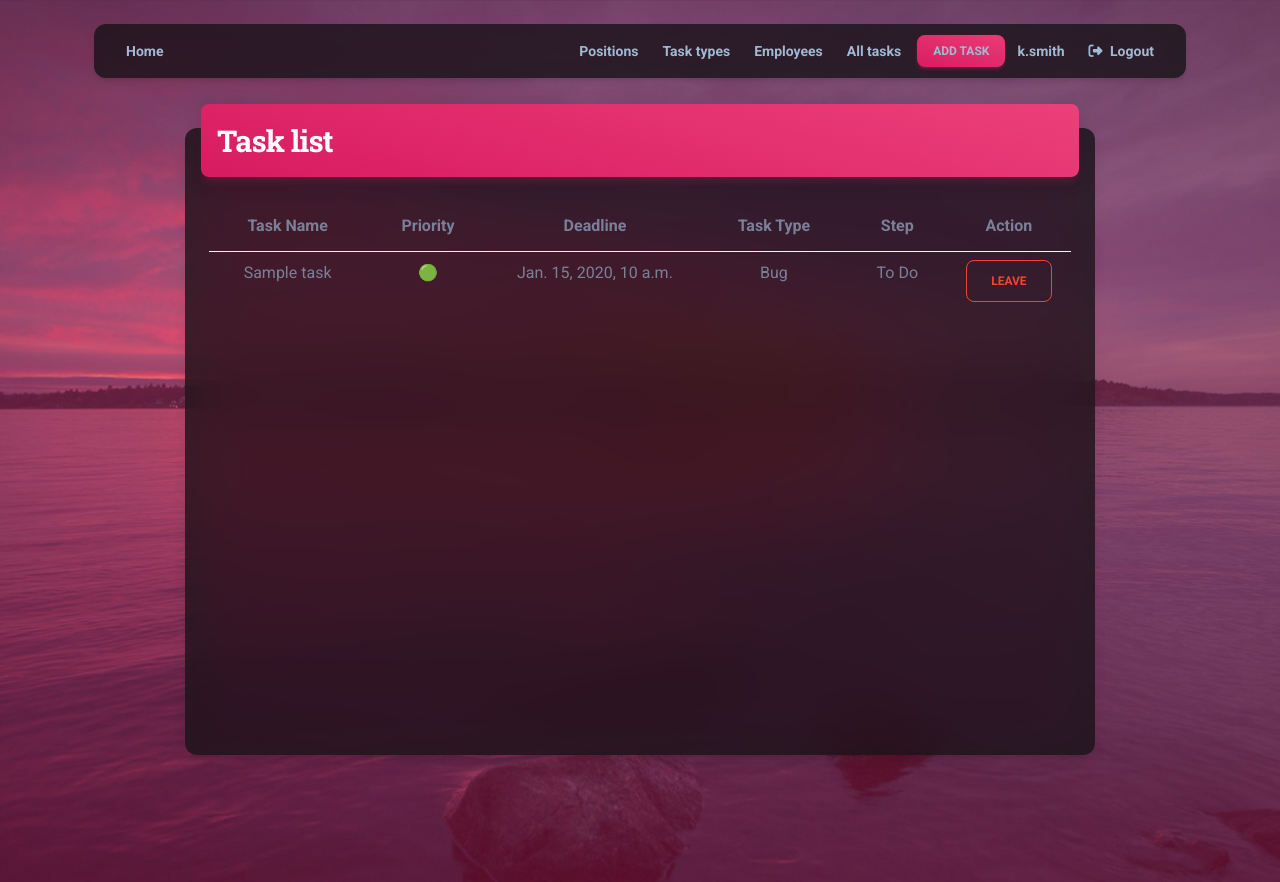
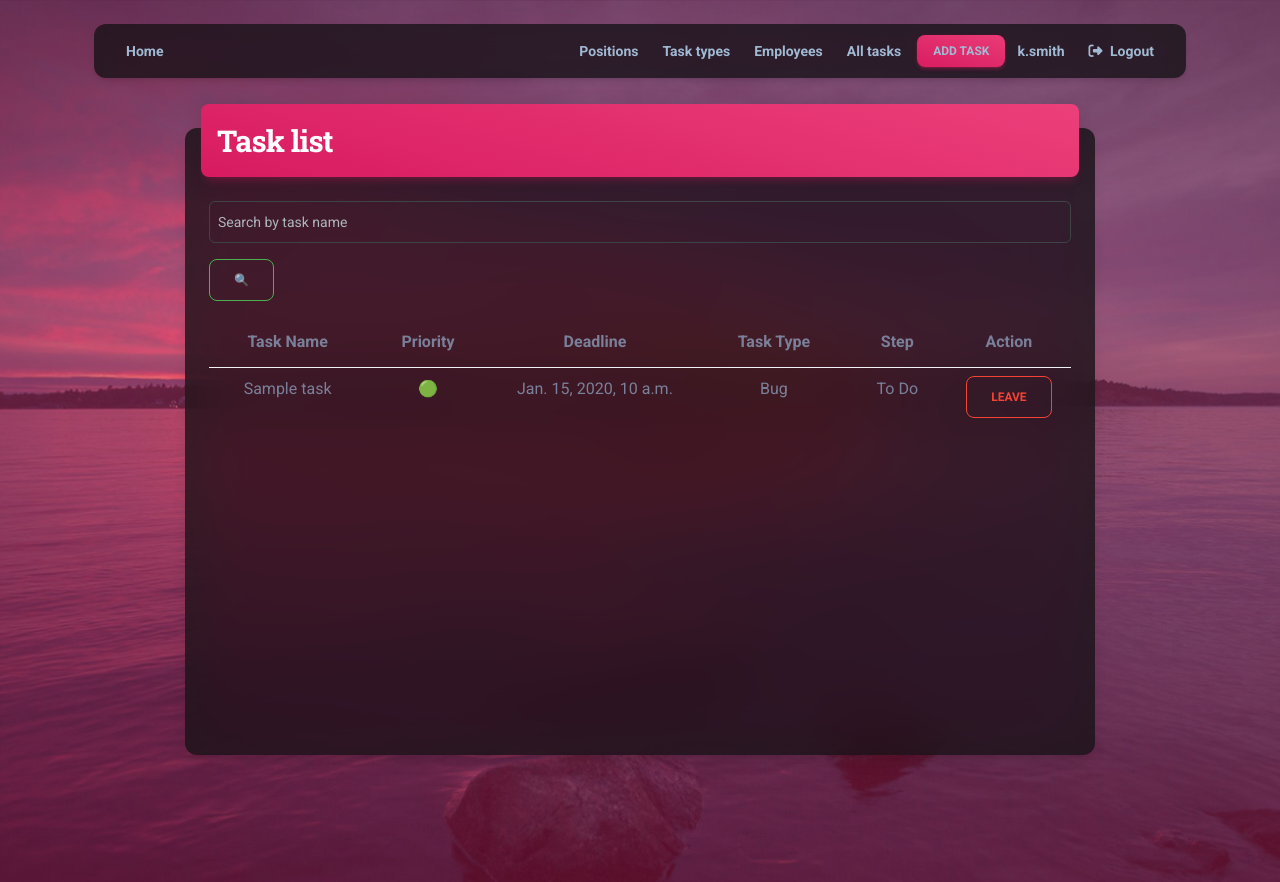
Before and after one commit to usrofgh/task_managment_system, a Django app: page /tasks/ in a window 1280 px wide. Shown: the top 882 px of the page. Run offline with Django 4.2, Linux system fonts and the light colour scheme; a user stored in the database is signed in; data comes from the database, SQL or seed files in the repository; tables that the repository leaves empty hold one stand-in row (values such as "Sample post"); parts of the project's set-up code (start-up, migrations or seed data) failed here and were passed over; some libraries are stand-ins or nearby versions.

Commit message:
Add searchbar

```diff
--- a/templates/todo/task_list.html
+++ b/templates/todo/task_list.html
@@ -1,5 +1,5 @@
 {% extends 'base.html' %}
-
+{% load crispy_forms_filters %}
 {% block title %}
   <title>Task list</title>
 {% endblock %}
@@ -11,6 +11,10 @@
 {% endblock %}
 
 {% block card-content %}
+  <form action="" method="get" class="form-inline">
+    {{ search_form|crispy }}
+    <input type="submit" value="🔍" class="btn btn-outline-success color success">
+  </form>
   <table class="table">
     <thead>
     <tr>
@@ -25,7 +29,7 @@
     </thead>
     <tbody>
     {% for task in task_list %}
-      <tr onclick="window.location='{% url 'todo:task-detail' pk=task.id %}'" class="clickable-row" style="border: ">
+      <tr onclick="window.location='{% url 'todo:task-detail' pk=task.id %}'" class="clickable-row">
         <td>{{ task.name }}</td>
         <td>{{ task.get_priority_display }}</td>
         <td>{{ task.deadline }}</td>
```
